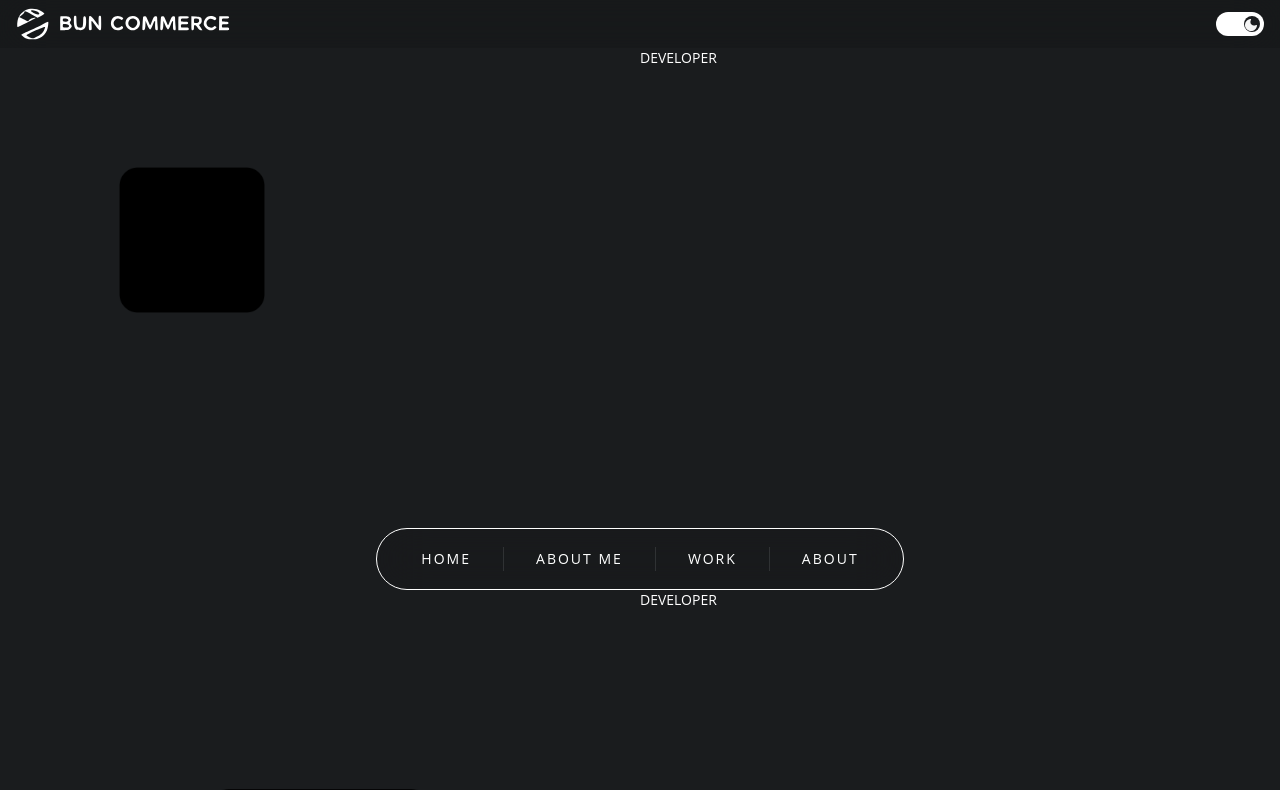
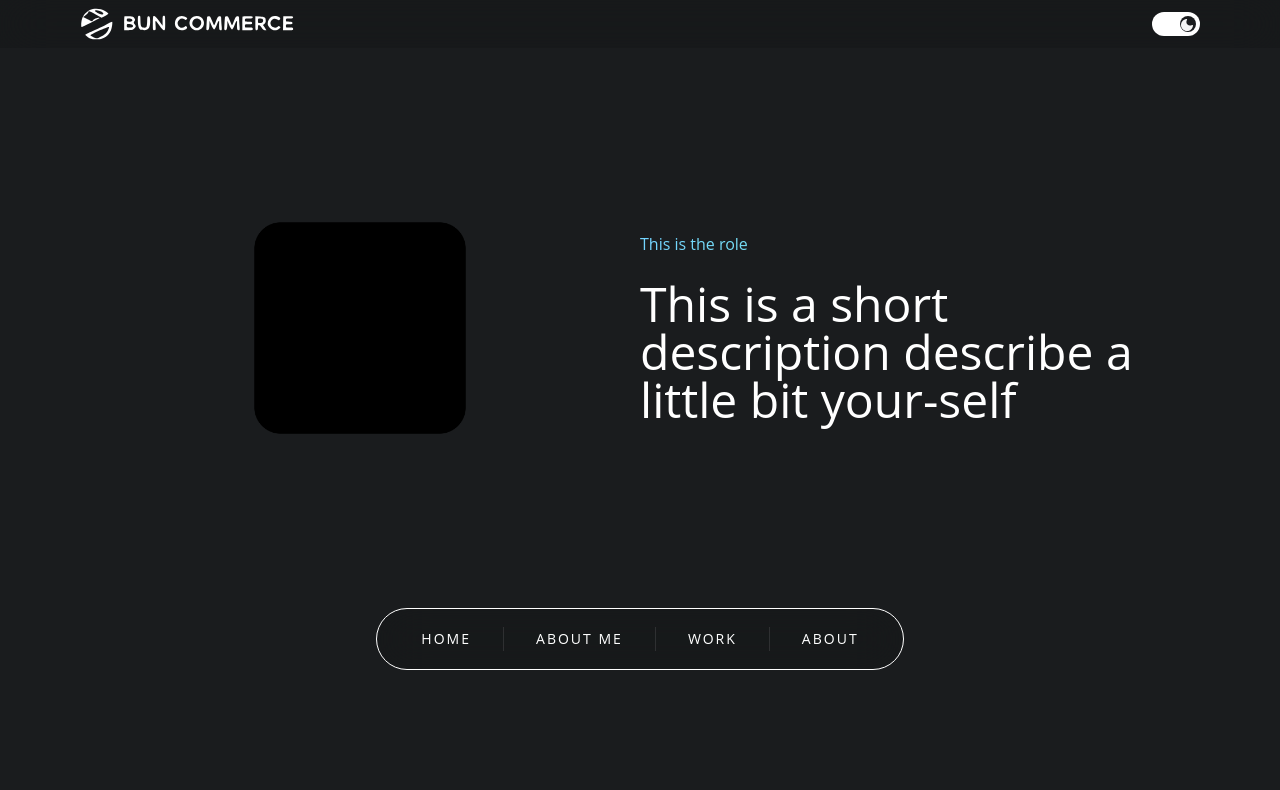
Before and after one commit to tuannn04/vite-portfolio, a React (Vite) app: page / in a window 1280 px wide. Shown: the top 790 px of the page. Built offline with nearby package versions, Linux system fonts and the light colour scheme.

Commit message:
Daily update

```diff
--- a/src/components/molecules/Avatar.tsx
+++ b/src/components/molecules/Avatar.tsx
@@ -3,10 +3,8 @@ import Image from "../atoms/Image";
 
 export default (): React.ReactNode => {
     return (
-        <div className={'w-[100%]'}>
-            <div className={"w-full"}>
-                <Image src={GeneralInfo.avatar} alt="Avatar"/>
-            </div>
+        <div className={'w-full'}>
+            <Image src={GeneralInfo.avatar} alt="Avatar" />
         </div>
     )
 }
--- a/src/components/molecules/DesktopMenu.tsx
+++ b/src/components/molecules/DesktopMenu.tsx
@@ -26,7 +26,7 @@ function DesktopMenuItemWithDivider(props: DesktopMenuItemProps) {
     return (
         <>
             <DesktopMenuItem {...props} />
-            <div className="bg-[#0000001a] dark:bg-[#ffffff1a] w-[1px] h-6"></div>
+            <div className="bg-divider w-[1px] h-6"></div>
         </>
     )
 }
@@ -39,7 +39,7 @@ export default ({ navItems }: DesktopMenuProps) => useMemo<React.JSX.Element>(()
     const lastIndex = navItems.length - 1;
     return (
         <div className={"hidden end-mobile:flex items-center justify-center sticky top-10"}>
-            <nav className={'flex flex-row gap-4 items-center bg-[#f4f4f4e9] backdrop-blur-xs dark:bg-[#0000000a] dark:backdrop-blur-xl p-3 rounded-full border-[1px]'}>
+            <nav className={'flex flex-row gap-4 items-center bg-main-accent backdrop-blur-main-accent p-3 rounded-full border-[1px]'}>
                 {
                     navItems.map(({ path, label }: NavItem, index) => {
                         const isFirst = index === 0;
--- a/src/components/molecules/GeneralInfo.tsx
+++ b/src/components/molecules/GeneralInfo.tsx
@@ -2,12 +2,15 @@ import GeneralInfo from "../../constants/GeneralInfo";
 
 export default () => {
     return (
-        <div className={'w-[100%]'}>
-            <ul>
-                <li className="text-sm uppercase">
-                    <h1>{GeneralInfo.role}</h1>
-                </li>
-            </ul>
+        <div className={'w-full flex flex-col justify-around'}>
+            <div className="flex flex-col gap-6">
+                <div className="bg-[image:var(--color-special)] bg-clip-text text-transparent">
+                    {GeneralInfo.role}
+                </div>
+                <div className="text-5xl">
+                    {GeneralInfo.description}
+                </div>
+            </div>
         </div>
     )
 }
--- a/src/components/molecules/Section.tsx
+++ b/src/components/molecules/Section.tsx
@@ -1,7 +1,13 @@
+import { cn } from "../../lib/utils"
+
 interface SectionProps extends React.HTMLAttributes<HTMLDivElement> {
     id: string
 }
 
-export default ({id, children, ...rest}: SectionProps): React.ReactNode => {
-    return <div id={id} {...rest}>{children}</div>
+export default ({ children, id, className, ...rest }: SectionProps): React.ReactNode => {
+    return <div id={id}
+        className={cn('px-mobile-padding end-mobile:px-end-mobile-padding 2xl:px-end-2xl-padding', className)}
+        {...rest}>
+        {children}
+    </div>
 }
--- a/src/components/organisms/Header.tsx
+++ b/src/components/organisms/Header.tsx
@@ -5,6 +5,7 @@ import BurgerMenu from "../molecules/BurgerMenu";
 import useBurgerMenu from "../../hooks/useBurgerMenu";
 import MobileMenu, { NavLinkClickHandler } from "../molecules/MobileMenu";
 import ModeToggle from "../molecules/ModeToggle";
+import Section from "../molecules/Section";
 
 
 export default (): React.ReactNode => {
@@ -17,15 +18,16 @@ export default (): React.ReactNode => {
     });
 
     return (
-        <div className={'sticky end-mobile:relative w-full top-0 bg-[#0000001a] backdrop-blur-xl'}>
-            <div className={"flex justify-between items-center px-mobile-padding py-2 h-12"}>
+        <Section id="header"
+            className={'sticky end-mobile:relative w-full top-0 bg-main-accent backdrop-blur-main-accent'}>
+            <div className={"flex justify-between items-center py-2 h-12"}>
                 <Logo isFull={true} />
                 <div className={"flex justify-between items-center gap-3 z-100"}>
-                    <BurgerMenu ref={menuIconRef} isShowMenu={isShowMenu} isShowingHalf={isShowingHalf} hideOnDesktop={true}/>
+                    <BurgerMenu ref={menuIconRef} isShowMenu={isShowMenu} isShowingHalf={isShowingHalf} hideOnDesktop={true} />
                     <ModeToggle />
                 </div>
                 <MobileMenu {...{ ref: menuSideBarRef, isShowMenu, isShowingHalf, navItems }} clickMenuItem={clickMenuItem} />
             </div>
-        </div>
+        </Section>
     )
 }
--- a/src/components/organisms/HomeCard.tsx
+++ b/src/components/organisms/HomeCard.tsx
@@ -10,8 +10,8 @@ interface HomeCardProps extends React.HTMLAttributes<HTMLDivElement> {
 export function HomeCard({className}: HomeCardProps) {
     return (
         <Section id="home" className={className}>
-            <div className={"grid lg:grid-cols-2"}>
-                <div className="max-w-[60%]">
+            <div className={"grid end-mobile:grid-cols-2"}>
+                <div className="max-w-[60cqw] end-mobile:max-w-[50cqw]">
                     <Avatar />
                 </div>
                 <GeneralInfo />
--- a/src/constants/GeneralInfo.ts
+++ b/src/constants/GeneralInfo.ts
@@ -7,7 +7,8 @@ type GeneralInfoObject = {
 const GeneralInfo: GeneralInfoObject = {
     name: 'John Doe',
     avatar: Avatar,
-    role: "Developer"
+    role: "This is the role",
+    description: "This is a short description describe a little bit your-self"
 }
 
 export default GeneralInfo;
--- a/src/index.css
+++ b/src/index.css
@@ -9,19 +9,27 @@
   background-color: var(--color-main);
   color: var(--color-text);
 
-  --color-main: #ffffff; /* main background color */
-  --color-text: #000000; /* main text color */
-
-
   font-synthesis: none;
   text-rendering: optimizeLegibility;
   -webkit-font-smoothing: antialiased;
   -moz-osx-font-smoothing: grayscale;
+  scroll-behavior: smooth;
+
+  --color-main: #ffffff; /* main background color */
+  --color-text: #000000; /* main text color */
+  --color-main-accent: #e3e3e3e9;
+  --blur-main-accent: 4px;
+  --color-divider: #0000001a;
+  --color-special: linear-gradient(to right, var(--color-sky-300), var(--color-green-300));
 }
 
 [data-theme="dark"] {
   --color-main: #1a1c1e; /* main background color */
   --color-text: #ffffff; /* main text color */
+  --color-main-accent: #0000001a;
+  --blur-main-accent: 24px;
+  --color-divider: #ffffff1a;
+  --color-special: linear-gradient(to right, var(--color-sky-300), var(--color-green-300));
 }
 
 @custom-variant dark (&:where([data-theme=dark], [data-theme=dark] *));
@@ -33,10 +41,15 @@
   /* Main */
   --color-main: var(--color-main);
   --color-text: var(--color-text);
+  --color-main-accent: var(--color-main-accent);
+  --blur-main-accent: var(--blur-main-accent);
+  --color-divider: var(--color-divider);
+  --color-special: var(--color-special);
 
   --spacing-mobile-padding: 1rem;
+  --spacing-end-mobile-padding: 5rem;
+  --spacing-end-2xl-padding: 10rem;
 
   /* Burger Menu */
   --width-burger-menu-width: 1.5rem;
-  --animate-burger-menu-open: burger-menu-open 10000ms;
 }
--- a/src/pages/HomePage.tsx
+++ b/src/pages/HomePage.tsx
@@ -11,7 +11,7 @@ export default () => {
     const navItems = useNavItems(pathname);
     return (
         <div className={'w-full'}>
-            <HomeCard className="pb-24"/>
+            <HomeCard className=""/>
             <DesktopMenu navItems={navItems} />
 
             <div className={"grid sm:grid-cols-2"}>
```
